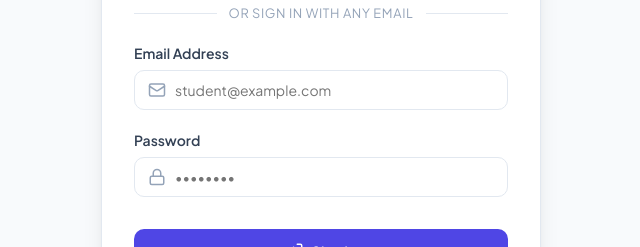
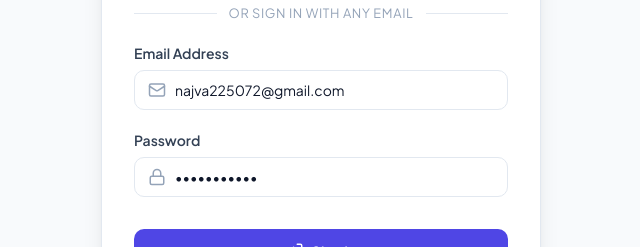
Before and after one commit to mehabin225072/student-task-manager, a React (Vite) app in the folder client/: page /#/login in a window 1280 px wide. Shown: the part 294-541 px from the top of the page, without its empty margins (319-959 px from the left). Built offline with nearby package versions, Linux system fonts and the light colour scheme; no server answers; the HTML template or start-up script is replaced by a standard one.

Commit message:
fix: prefill default student credentials on login screen

```diff
--- a/client/src/pages/Login.jsx
+++ b/client/src/pages/Login.jsx
@@ -6,8 +6,8 @@ import { CheckSquare, LogIn, Lock, Mail, AlertCircle, Zap } from 'lucide-react';
 
 const Login = () => {
   const [formData, setFormData] = useState({
-    email: '',
-    password: '',
+    email: 'najva225072@gmail.com',
+    password: 'password123',
   });
   const [error, setError] = useState('');
   const [loading, setLoading] = useState(false);
```
